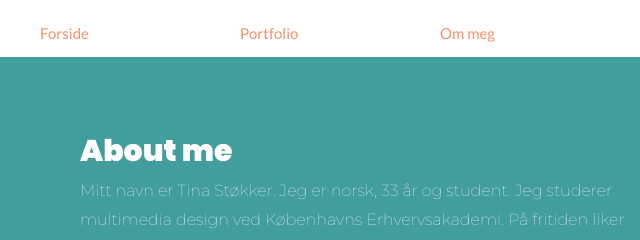
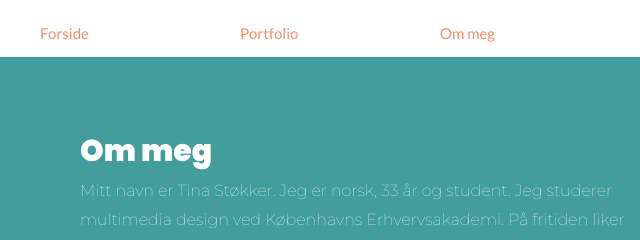
Before and after one commit to tinsto/portfolio_website, a plain HTML site: page about_me.html in a window 1280 px wide. Shown: the top 240 px of the page, 0-640 px from the left. Drawn offline with Linux system fonts and the light colour scheme.

Commit message:
h2 text change

```diff
--- a/about_me.html
+++ b/about_me.html
@@ -22,7 +22,7 @@
       <h1></h1>
       <section class="sub_section">
         <div class="information">
-          <h2>About me</h2>
+          <h2>Om meg</h2>
           <p>
             Mitt navn er Tina Støkker. Jeg er norsk, 33 år og student. Jeg
             studerer multimedia design ved Københavns Erhvervsakademi. På
```
